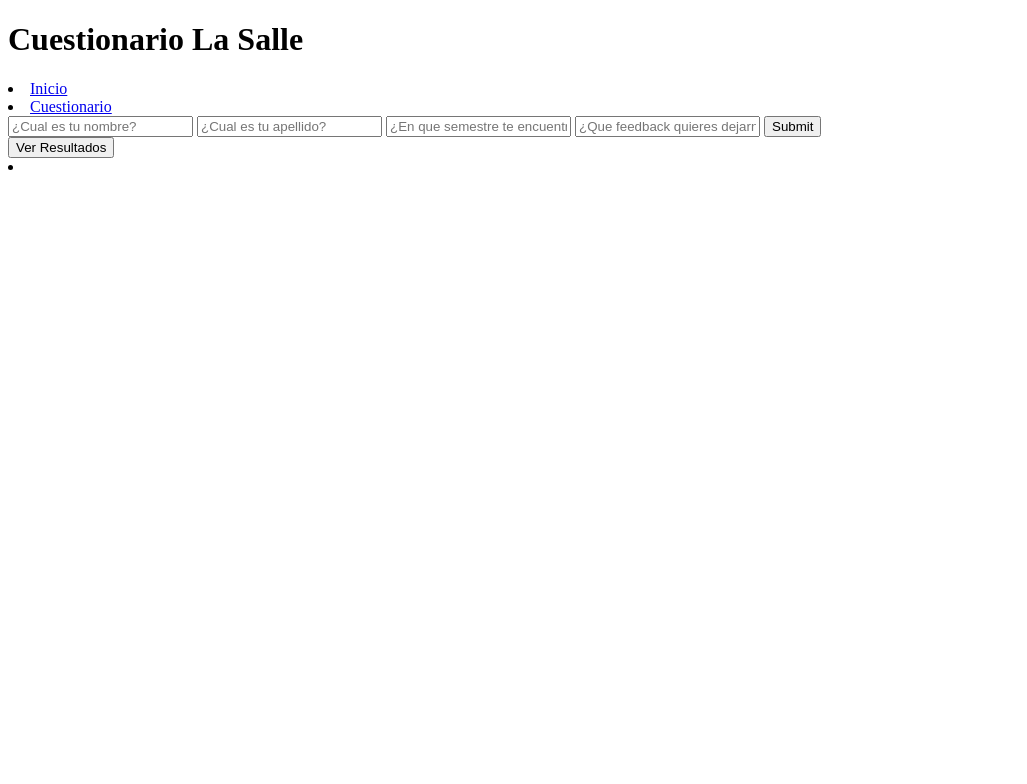
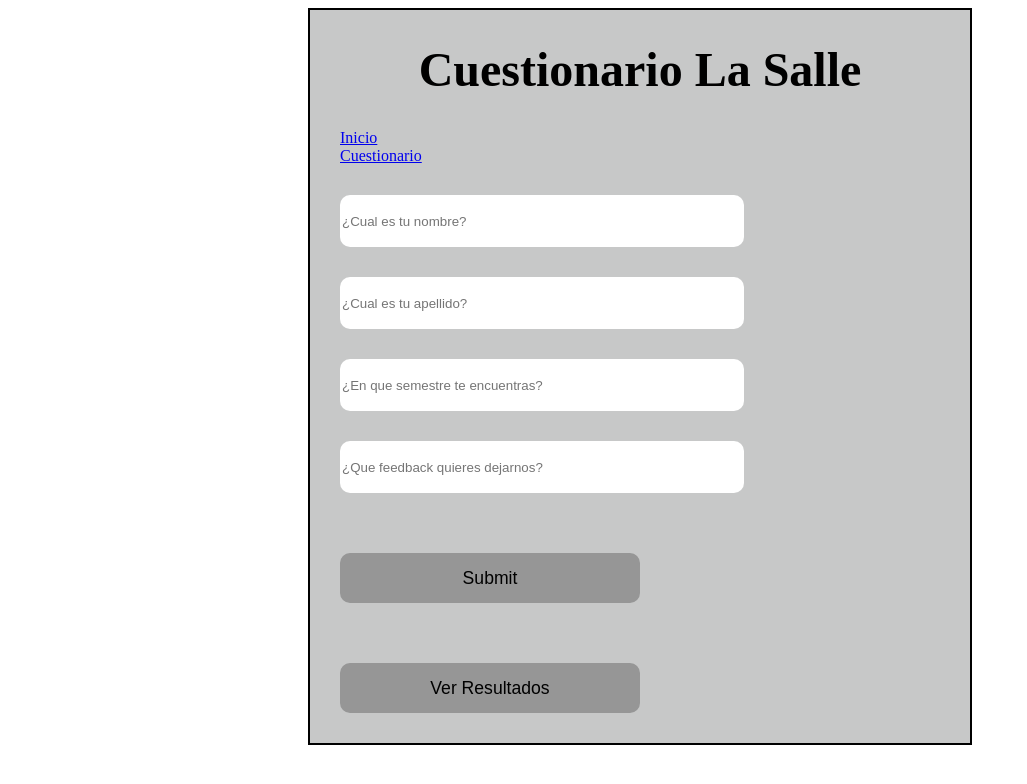
Before and after one commit to alejandroc0de/JAVASCRIPT, a website: page myIdeas/ing_software_Website/cuestionario.html in a window 1280 px wide. Shown: the whole page, without its empty margins (0-1027 px from the left). Drawn offline with Linux system fonts and the light colour scheme.

Commit message:
CSS IMPROVED

```diff
--- a/myIdeas/ing_software_Website/cuestionario.html
+++ b/myIdeas/ing_software_Website/cuestionario.html
@@ -8,6 +8,7 @@
 </head>
 
 <body>
+    <div id="cuestionarioMain">
         <header>
             <h1> Cuestionario La Salle </h1>
             <nav>
@@ -17,9 +18,6 @@
                 </li>
             </nav>
         </header>
-
-
-
         <main>
             <form action="/submit" method="post">
                 <div id="preguntas">
@@ -30,7 +28,6 @@
                     <button>Submit</button>
                 </div>
             </form>
-
             <div>
                 <button id="botonGetInfo">
                     Ver Resultados
@@ -41,11 +38,8 @@
                 <li>
                 </li>
             </div>
-
         </main>
-
-
-
+    </div>
 
     <footer>
 
--- a/myIdeas/ing_software_Website/style.css
+++ b/myIdeas/ing_software_Website/style.css
@@ -24,3 +24,48 @@
     color: black;
     transform: scale(1.2);
 }
+
+
+
+
+#cuestionarioMain{
+    border: 2px solid black;
+    margin-left: 300px;
+    margin-right: 300px;
+    background-color: rgba(179, 181, 181, 0.733);
+}
+#cuestionarioMain h1{
+    font-size: 3rem;
+    text-align: center;
+    font-family: 'Times New Roman';
+}
+#cuestionarioMain li{
+    list-style: none;
+    margin-left: 30px;
+}
+
+#cuestionarioMain input{
+    display: flex;
+    margin: 30px;
+    width: 50vh;
+    height: 50px;
+    border-radius: 10px;
+    border: none;
+}
+#cuestionarioMain button {
+    width: 300px;
+    height: 50px;
+    margin: 30px;
+    border-radius: 10px;
+    border: none;
+    background-color: hsl(0, 0%, 59%);
+    font-size: 1.1rem;
+}
+#cuestionarioMain button:hover{
+    transform: scale(1.10);
+    background-color: hsl(0, 0%, 69%);
+
+}
+#bodyCuestionario{
+
+}
```
Lines whose indentation alone changed are shown as unchanged.
